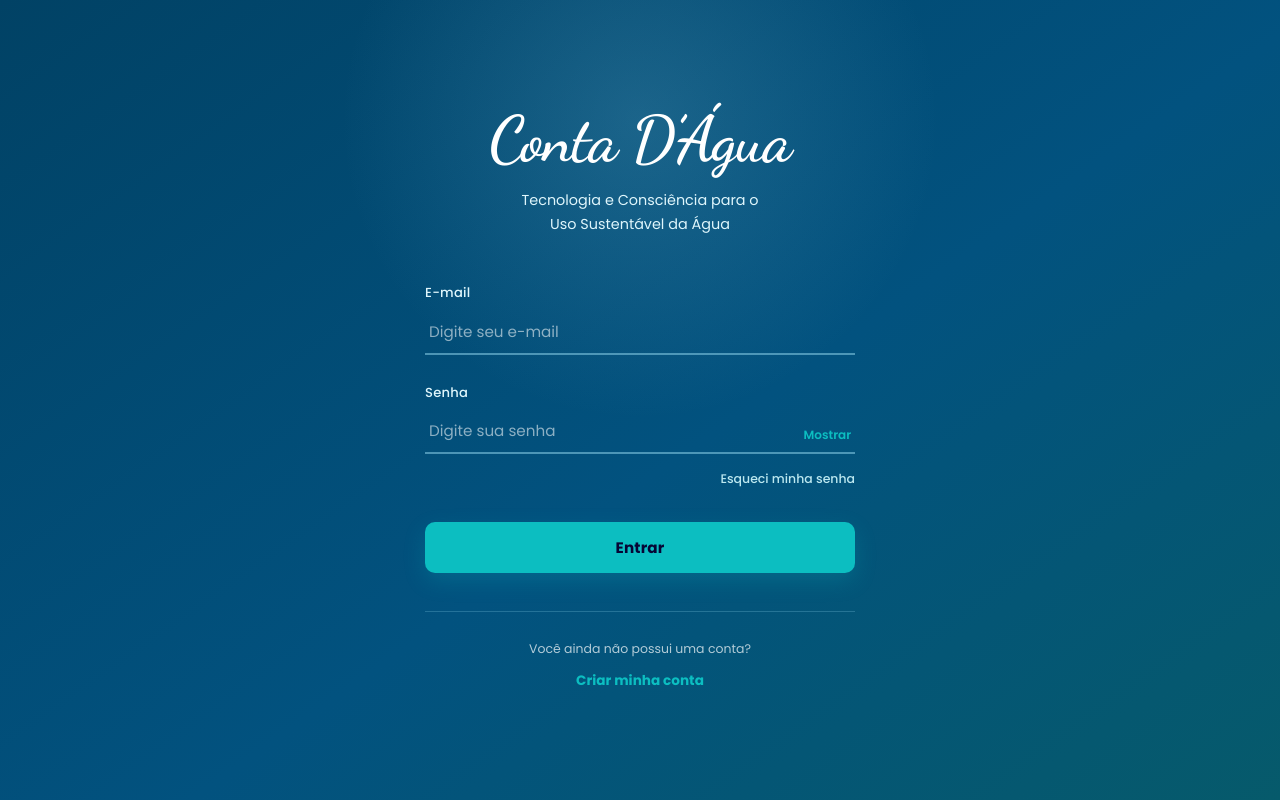
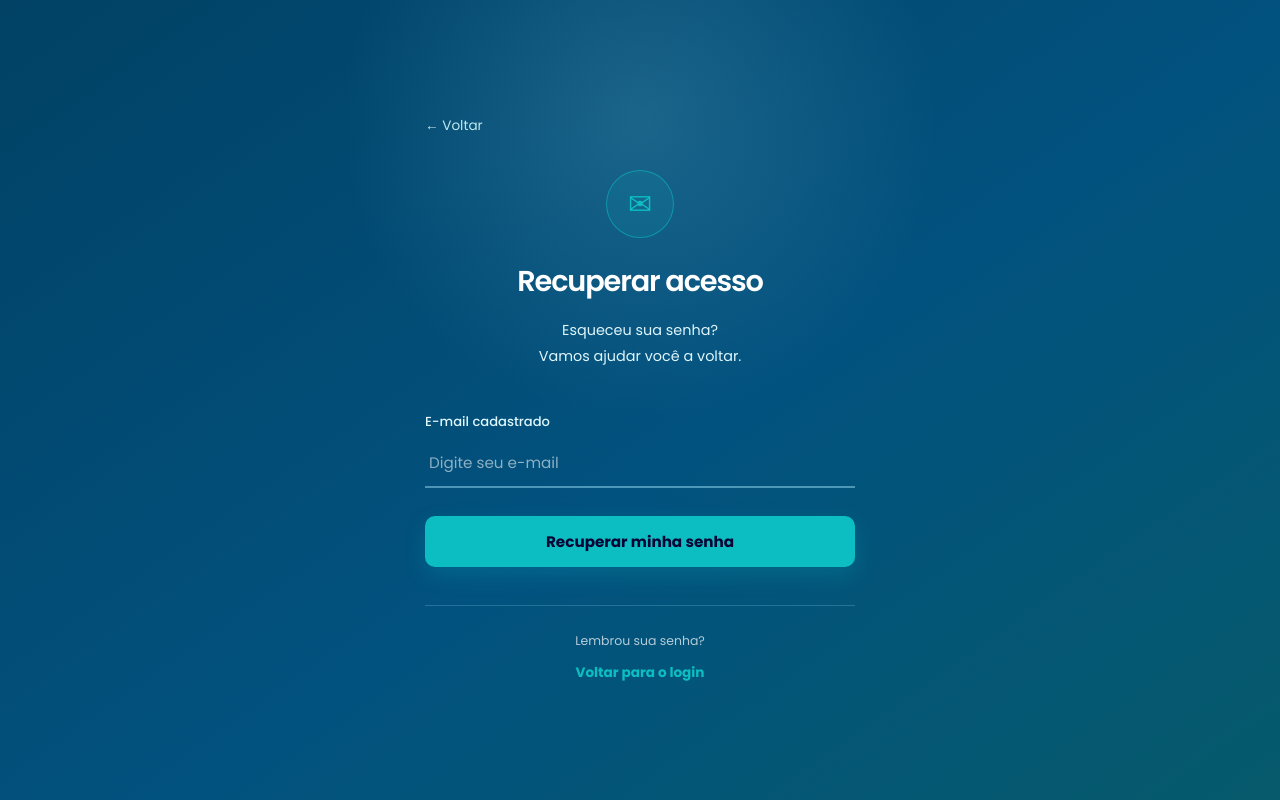
Before and after one commit to manukuiawa/conta-dagua, a React (Vite) app: page /recuperar-senha in a window 1280 px wide. Before the commit this address led to /. Built offline with nearby package versions, Linux system fonts and the light colour scheme.

Commit message:
criando os arquivos e rotas do esqueci minha senha

```diff
--- a/src/App.tsx
+++ b/src/App.tsx
@@ -1,7 +1,7 @@
-
-import { Navigate, Route, Routes } from 'react-router-dom'
-import Login from './pages/Login/Login'
-import Register from './pages/Register/Register'
+import { Navigate, Route, Routes } from "react-router-dom";
+import Login from "./pages/Login/Login";
+import Register from "./pages/Register/Register";
+import ForgotPassword from "./pages/ForgotPassword/ForgotPassword";
 
 function App() {
   return (
@@ -10,8 +10,9 @@ function App() {
       <Route path="/login" element={<Login />} />
       <Route path="/cadastro" element={<Register />} />
       <Route path="*" element={<Navigate to="/" replace />} />
+      <Route path="/recuperar-senha" element={<ForgotPassword />} />
     </Routes>
-  )
+  );
 }
 
-export default App
+export default App;
--- /dev/null
+++ b/src/pages/ForgotPassword/ForgotPassword.css
@@ -0,0 +1,216 @@
+
+.forgot-password-page {
+  min-height: 100vh;
+  display: flex;
+  align-items: center;
+  justify-content: center;
+  padding: 40px 24px;
+
+  background:
+    radial-gradient(
+      circle at 50% 15%,
+      rgba(118, 188, 216, 0.22),
+      transparent 32%
+    ),
+    linear-gradient(
+      145deg,
+      var(--color-primary-dark) 0%,
+      var(--color-primary) 55%,
+      #065a6b 100%
+    );
+
+  font-family: var(--secondary-font);
+}
+
+.forgot-password-content {
+  width: 100%;
+  max-width: 430px;
+  display: flex;
+  flex-direction: column;
+  animation: recoveryAppear 0.7s ease-out;
+}
+
+.forgot-password-back {
+  align-self: flex-start;
+  margin-bottom: 34px;
+  color: #bce8f0;
+  font-size: 0.85rem;
+  text-decoration: none;
+  transition: color 0.2s ease;
+}
+
+.forgot-password-back:hover {
+  color: var(--color-white);
+}
+
+.forgot-password-header {
+  text-align: center;
+  margin-bottom: 42px;
+}
+
+.forgot-password-icon {
+  width: 68px;
+  height: 68px;
+  display: flex;
+  align-items: center;
+  justify-content: center;
+  margin: 0 auto 22px;
+
+  border: 1px solid rgba(12, 190, 193, 0.55);
+  border-radius: 50%;
+  background: rgba(12, 190, 193, 0.1);
+  color: var(--color-secondary);
+  font-size: 1.8rem;
+}
+
+.forgot-password-header h1 {
+  margin: 0;
+  color: var(--color-white);
+  font-family: var(--secondary-font);
+  font-size: 1.8rem;
+  font-weight: 600;
+  letter-spacing: -0.04em;
+}
+
+.forgot-password-header p {
+  margin: 14px 0 0;
+  color: #dff6fc;
+  font-size: 0.9rem;
+  line-height: 1.8;
+}
+
+.forgot-password-form {
+  display: flex;
+  flex-direction: column;
+  gap: 28px;
+}
+
+.forgot-password-group {
+  display: flex;
+  flex-direction: column;
+  gap: 8px;
+}
+
+.forgot-password-group label {
+  color: #dff6fc;
+  font-size: 0.82rem;
+  font-weight: 500;
+}
+
+.forgot-password-group input {
+  width: 100%;
+  padding: 12px 4px;
+
+  border: none;
+  border-bottom: 2px solid rgba(118, 188, 216, 0.65);
+  border-radius: 0;
+  background: transparent;
+
+  color: var(--color-white);
+  font-family: var(--secondary-font);
+  font-size: 0.95rem;
+  outline: none;
+
+  transition: border-color 0.25s ease, box-shadow 0.25s ease;
+}
+
+.forgot-password-group input::placeholder {
+  color: rgba(255, 255, 255, 0.55);
+}
+
+.forgot-password-group input:focus {
+  border-bottom-color: var(--color-secondary);
+  box-shadow: 0 2px 0 var(--color-secondary);
+}
+
+.forgot-password-submit {
+  width: 100%;
+  padding: 14px 20px;
+
+  border: none;
+  border-radius: 10px;
+  background: var(--color-secondary);
+
+  color: #070535;
+  font-family: var(--secondary-font);
+  font-size: 0.95rem;
+  font-weight: 700;
+
+  cursor: pointer;
+  box-shadow: 0 8px 22px rgba(12, 190, 193, 0.2);
+  transition: transform 0.2s ease, box-shadow 0.2s ease;
+}
+
+.forgot-password-submit:hover {
+  transform: translateY(-2px);
+  box-shadow: 0 12px 28px rgba(12, 190, 193, 0.3);
+}
+
+.forgot-password-message,
+.forgot-password-error {
+  margin: -8px 0 0;
+  font-size: 0.82rem;
+  line-height: 1.6;
+}
+
+.forgot-password-message {
+  color: #baf7e0;
+}
+
+.forgot-password-error {
+  color: #ffd0d0;
+}
+
+.forgot-password-footer {
+  margin-top: 38px;
+  padding-top: 26px;
+  border-top: 1px solid rgba(118, 188, 216, 0.3);
+  text-align: center;
+}
+
+.forgot-password-footer p {
+  margin: 0 0 9px;
+  color: rgba(255, 255, 255, 0.7);
+  font-size: 0.78rem;
+}
+
+.forgot-password-login-link {
+  color: var(--color-secondary);
+  font-size: 0.85rem;
+  font-weight: 700;
+  text-decoration: none;
+}
+
+.forgot-password-login-link:hover {
+  color: var(--color-white);
+}
+
+@keyframes recoveryAppear {
+  from {
+    opacity: 0;
+    transform: translateY(20px);
+  }
+
+  to {
+    opacity: 1;
+    transform: translateY(0);
+  }
+}
+
+@media (max-width: 480px) {
+  .forgot-password-header h1 {
+    font-size: 1.6rem;
+  }
+
+  .forgot-password-header {
+    margin-bottom: 34px;
+  }
+}
+
+@media (prefers-reduced-motion: reduce) {
+  .forgot-password-content,
+  .forgot-password-submit {
+    animation: none;
+    transition: none;
+  }
+}
--- /dev/null
+++ b/src/pages/ForgotPassword/ForgotPassword.tsx
@@ -0,0 +1,91 @@
+
+import { useState, type FormEvent } from 'react'
+import { Link } from 'react-router-dom'
+import './ForgotPassword.css'
+
+function ForgotPassword() {
+  const [email, setEmail] = useState('')
+  const [message, setMessage] = useState('')
+  const [error, setError] = useState('')
+
+  function handleSubmit(event: FormEvent<HTMLFormElement>) {
+    event.preventDefault()
+    setError('')
+    setMessage(
+      'Solicitação registrada na interface. O envio real do e-mail será implementado posteriormente.',
+    )
+  }
+
+  return (
+    <main className="forgot-password-page">
+      <section className="forgot-password-content">
+        <Link
+          to="/login"
+          className="forgot-password-back"
+          aria-label="Voltar para o login"
+        >
+          ← Voltar
+        </Link>
+
+        <header className="forgot-password-header">
+          <div className="forgot-password-icon" aria-hidden="true">
+            <span>✉</span>
+          </div>
+
+          <h1>Recuperar acesso</h1>
+
+          <p>
+            Esqueceu sua senha?
+            <br />
+            Vamos ajudar você a voltar.
+          </p>
+        </header>
+
+        <form
+          className="forgot-password-form"
+          onSubmit={handleSubmit}
+        >
+          <div className="forgot-password-group">
+            <label htmlFor="recovery-email">E-mail cadastrado</label>
+
+            <input
+              id="recovery-email"
+              type="email"
+              placeholder="Digite seu e-mail"
+              autoComplete="email"
+              value={email}
+              onChange={(event) => setEmail(event.target.value)}
+              required
+            />
+          </div>
+
+          {error && (
+            <p className="forgot-password-error" role="alert">
+              {error}
+            </p>
+          )}
+
+          {message && (
+            <p className="forgot-password-message" role="status">
+              {message}
+            </p>
+          )}
+
+          <button type="submit" className="forgot-password-submit">
+            Recuperar minha senha
+          </button>
+        </form>
+
+        <footer className="forgot-password-footer">
+          <p>Lembrou sua senha?</p>
+
+          <Link to="/login" className="forgot-password-login-link">
+            Voltar para o login
+          </Link>
+        </footer>
+      </section>
+    </main>
+  )
+}
+
+export default ForgotPassword
```
